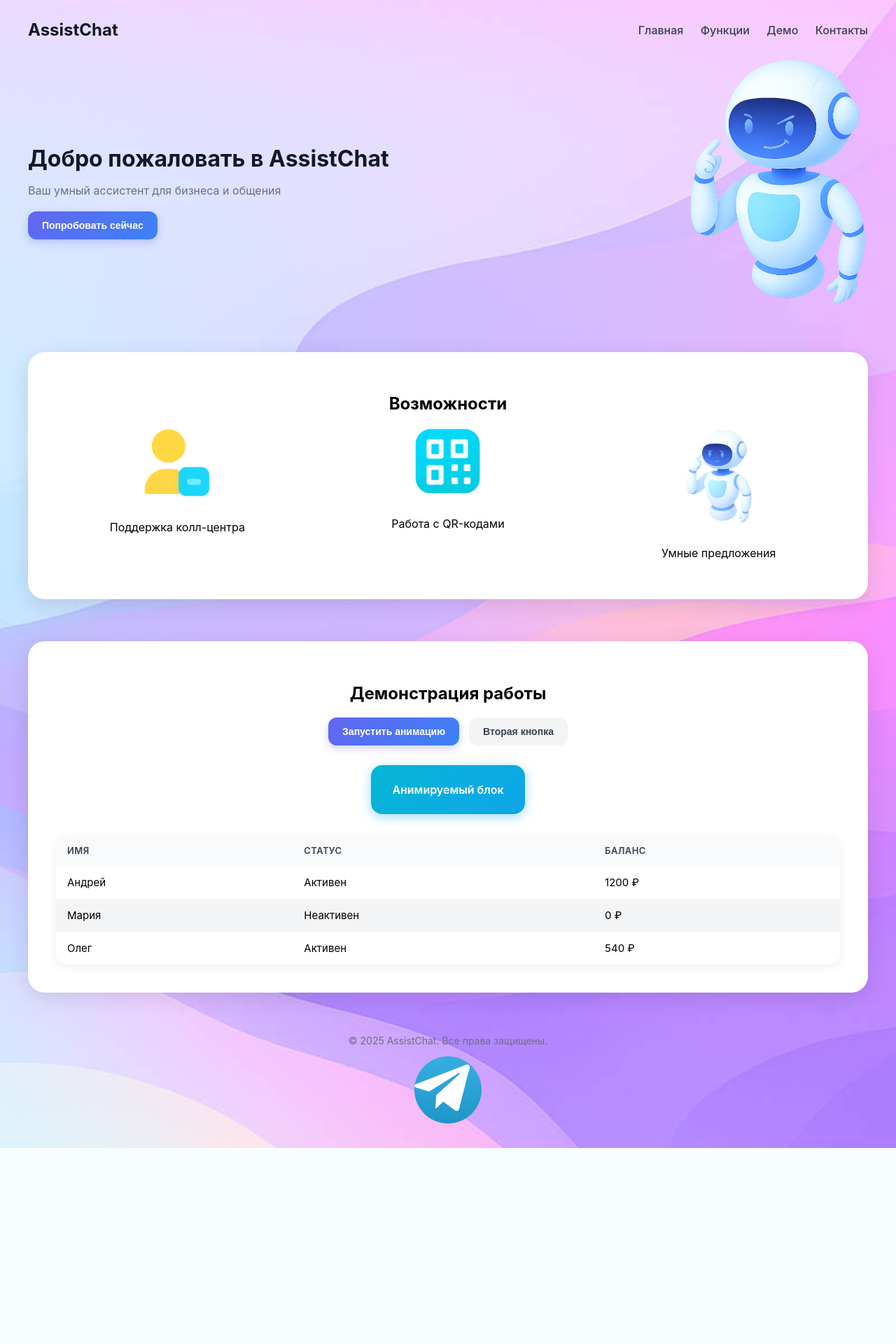
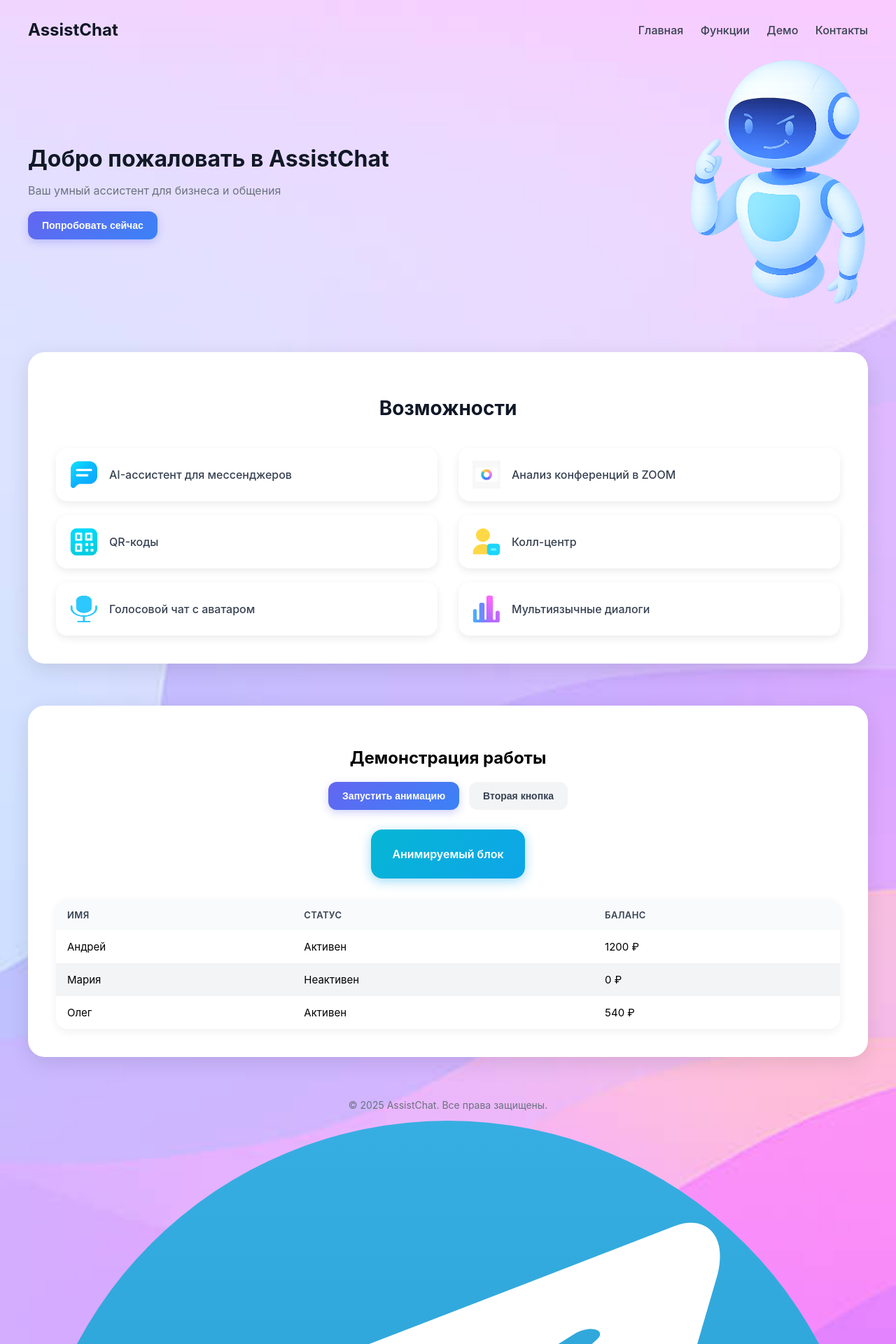
Before and after one commit to Aalam2000/assistchat, a FastAPI app: template src/app/templates/demo.html in a window 1280 px wide. Shown: the top 1920 px of the page at 70% size. Before the commit the page ends 1640 px from the top, so only its background shows below. Run offline with FastAPI, Linux system fonts and the light colour scheme; the template is opened without the code that fills it, so the values that code supplies are empty; some libraries are stand-ins or nearby versions.

Commit message:
Возможности

```diff
--- a/src/app/static/css/demo.css
+++ b/src/app/static/css/demo.css
@@ -45,11 +45,16 @@ body {
   position: absolute;
   left: 0;
   right: 0;
-  bottom: 0;       /* прижимаем к нижней границе */
-  height: 3px;     /* 2–3 мм */
-  background: linear-gradient(to bottom, rgba(255,255,255,0.6), rgba(255,255,255,0));
-  pointer-events: none; /* не мешает кликам */
+  bottom: -12px; /* градиент чуть ниже шапки */
+  height: 12px;  /* толщина плавного перехода */
+  background: linear-gradient(to bottom,
+              rgba(255,255,255,0),   /* сверху полностью прозрачный */
+              rgba(255,255,255,0.001), /* почти прозрачный */
+              rgba(255,255,255,0.05)  /* снизу лёгкая дымка */
+             );
+  pointer-events: none;
 }
+
 
 
 
@@ -164,28 +169,64 @@ body {
   transform: translateY(-2px);
 }
 
-/* ===== FEATURES ===== */
+/* ===== FEATURES (Возможности) ===== */
 .features {
+  text-align: center;
+  background: linear-gradient(135deg, #eef2ff, #e0f2fe);
+  border-radius: 24px;
+  padding: 50px 40px;
   margin-bottom: 60px;
-  text-align: center;
 }
 
-.feature-list {
-  display: grid;
-  grid-template-columns: repeat(auto-fit, minmax(200px, 1fr));
-  gap: 40px;
-  margin-top: 20px;
+.features-title {
+  font-size: 28px;
+  font-weight: 700;
+  margin-bottom: 40px;
+  color: #111827;
 }
 
-.feature-item {
-  text-align: center;
+.features-grid {
+  display: grid;
+  grid-template-columns: repeat(2, 1fr);
+  gap: 20px 30px;
 }
 
-.icon {
-  width: 96px;
-  height: auto;
-  margin: 0 auto 12px;
+.feature-card {
+  display: flex;
+  align-items: center;
+  gap: 16px;
+  background: #fff;
+  border-radius: 16px;
+  padding: 18px 20px;
+  box-shadow: 0 4px 12px rgba(0,0,0,0.08);
+  transition: transform 0.2s ease, box-shadow 0.2s ease;
 }
+
+.feature-card:hover {
+  transform: translateY(-4px);
+  box-shadow: 0 8px 20px rgba(0,0,0,0.12);
+}
+
+.feature-icon {
+  width: 40px;
+  height: 40px;
+  flex-shrink: 0;
+}
+
+.feature-card span {
+  font-size: 16px;
+  font-weight: 500;
+  color: #374151;
+  text-align: left;
+}
+
+/* мобильная адаптация */
+@media (max-width: 768px) {
+  .features-grid {
+    grid-template-columns: 1fr;
+  }
+}
+
 
 /* ===== DEMO ===== */
 .demo {
--- a/src/app/templates/demo.html
+++ b/src/app/templates/demo.html
@@ -44,23 +44,36 @@
 
     <!-- ===== FEATURES (возможности) ===== -->
     <section class="features section-card">
-      <h2>Возможности</h2>
-      <div class="feature-list">
-        <div class="feature-item">
-          <img src="/static/img/callcenter.png" alt="Callcenter" class="icon"/>
-          <p>Поддержка колл-центра</p>
+      <h2 class="features-title">Возможности</h2>
+      <div class="features-grid">
+        <div class="feature-card">
+          <img src="/static/img/messages.png" alt="AI-ассистент" class="feature-icon">
+          <span>AI-ассистент для мессенджеров</span>
         </div>
-        <div class="feature-item">
-          <img src="/static/img/qr.png" alt="QR" class="icon"/>
-          <p>Работа с QR-кодами</p>
+        <div class="feature-card">
+          <img src="/static/img/bubble.png" alt="Zoom" class="feature-icon">
+          <span>Анализ конференций в ZOOM</span>
         </div>
-        <div class="feature-item">
-          <img src="/static/img/robot_thinks.png" alt="Робот думает" class="icon"/>
-          <p>Умные предложения</p>
+        <div class="feature-card">
+          <img src="/static/img/qr.png" alt="QR" class="feature-icon">
+          <span>QR-коды</span>
+        </div>
+        <div class="feature-card">
+          <img src="/static/img/callcenter.png" alt="Call Center" class="feature-icon">
+          <span>Колл-центр</span>
+        </div>
+        <div class="feature-card">
+          <img src="/static/img/mic.png" alt="Voice Avatar" class="feature-icon">
+          <span>Голосовой чат с аватаром</span>
+        </div>
+        <div class="feature-card">
+          <img src="/static/img/data.png" alt="Multilang" class="feature-icon">
+          <span>Мультиязычные диалоги</span>
         </div>
       </div>
     </section>
     <!-- ===== END FEATURES ===== -->
+
 
     <!-- ===== DEMO (демонстрация) ===== -->
     <section class="demo section-card">
```
Also changed, not shown: 1 other file.
